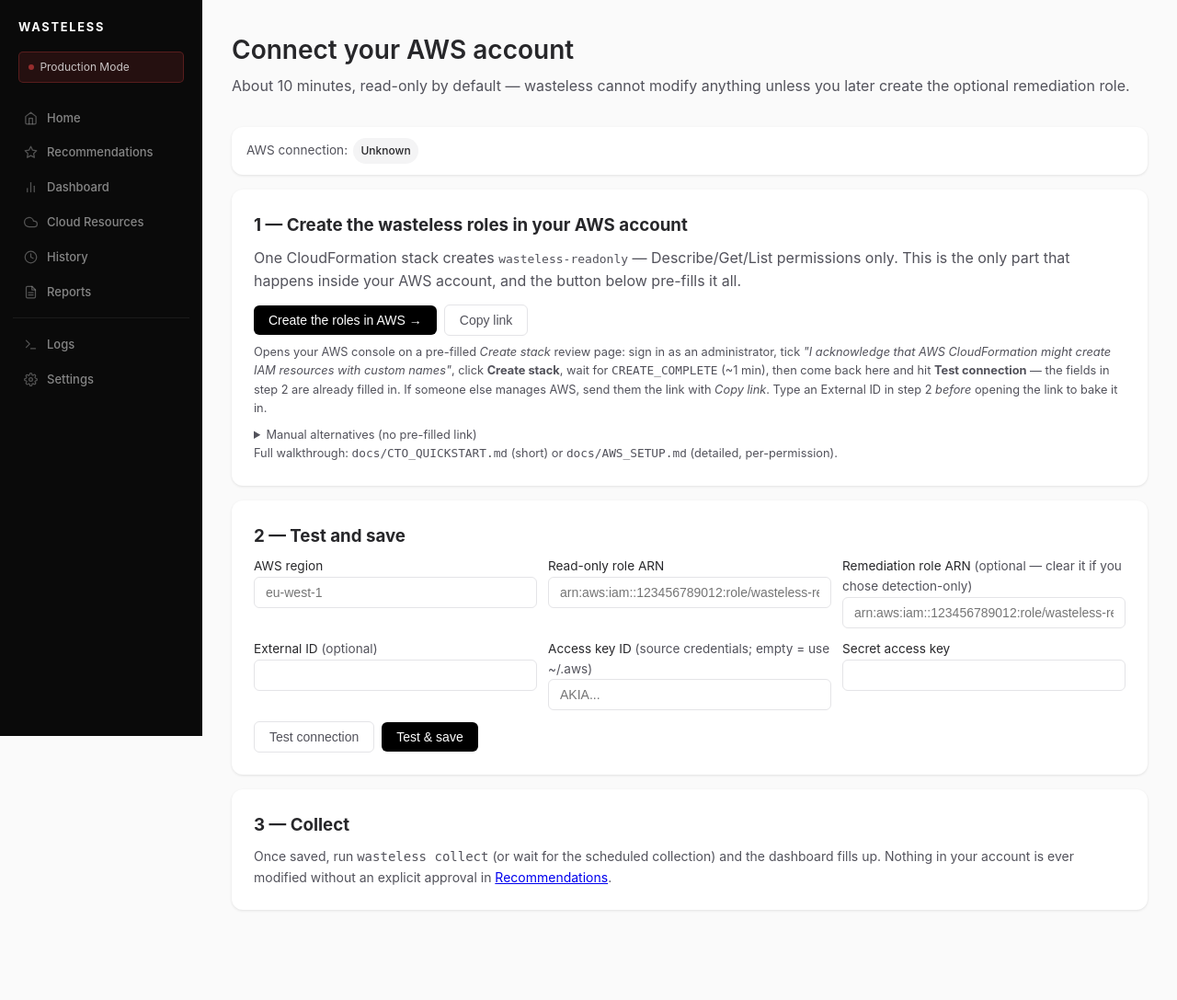
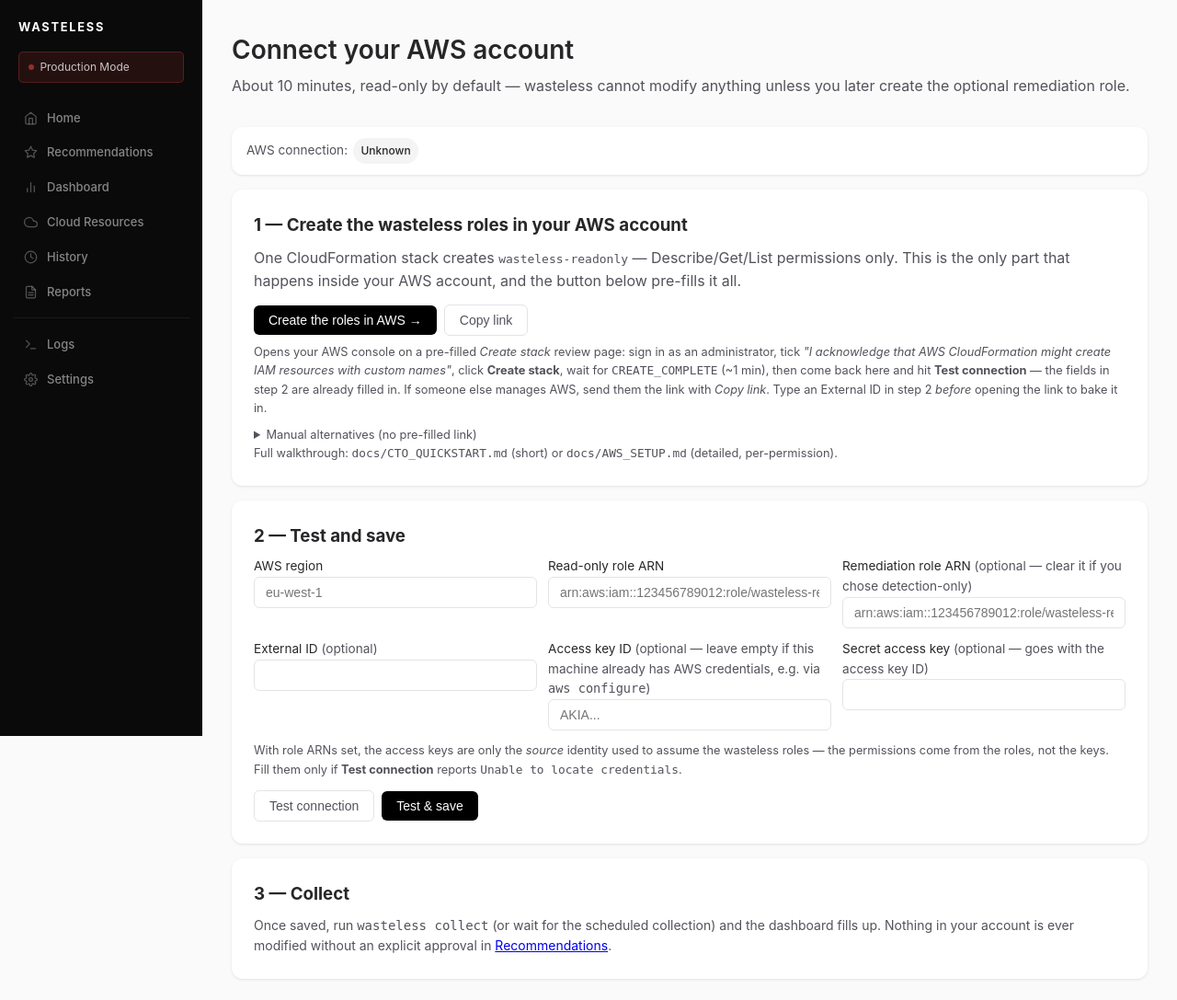
Before and after one commit to wasteless-io/wasteless, a Python web app: template ui/templates/setup.html in a window 1280 px wide. Shown: the top 1087 px of the page at 92% size. Before the commit the page ends 990 px from the top, so only its background shows below. Run offline with Jinja, Linux system fonts and the light colour scheme; the template is opened without the code that fills it, so the values that code supplies are empty.

Commit message:
fix(ui): libelles explicites des champs de cles source sur /setup (optionnels si aws configure) (#21)

```diff
--- a/ui/templates/setup.html
+++ b/ui/templates/setup.html
@@ -82,13 +82,19 @@
         <label style="font-size: 0.85rem;">External ID <span class="text-muted">(optional)</span>
             <input class="form-input" id="setup-external-id" placeholder="">
         </label>
-        <label style="font-size: 0.85rem;">Access key ID <span class="text-muted">(source credentials; empty = use ~/.aws)</span>
+        <label style="font-size: 0.85rem;">Access key ID <span class="text-muted">(optional &mdash; leave empty if this machine already has AWS credentials, e.g. via <code>aws configure</code>)</span>
             <input class="form-input" id="setup-access-key" autocomplete="off" placeholder="AKIA...">
         </label>
-        <label style="font-size: 0.85rem;">Secret access key
+        <label style="font-size: 0.85rem;">Secret access key <span class="text-muted">(optional &mdash; goes with the access key ID)</span>
             <input class="form-input" id="setup-secret-key" type="password" autocomplete="off" placeholder="{{ 'saved — leave empty to keep' if has_access_keys else '' }}">
         </label>
     </div>
+    <p class="text-muted" style="font-size: 0.8rem; margin-bottom: 0.75rem;">
+        With role ARNs set, the access keys are only the <em>source</em> identity used to
+        assume the wasteless roles &mdash; the permissions come from the roles, not the keys.
+        Fill them only if <strong>Test connection</strong> reports
+        <code>Unable to locate credentials</code>.
+    </p>
     <div style="display: flex; gap: 0.5rem; align-items: center; flex-wrap: wrap;">
         <button class="btn btn-outline" onclick="setupTest()">Test connection</button>
         <button class="btn btn-primary" onclick="setupSave()">Test &amp; save</button>
```
